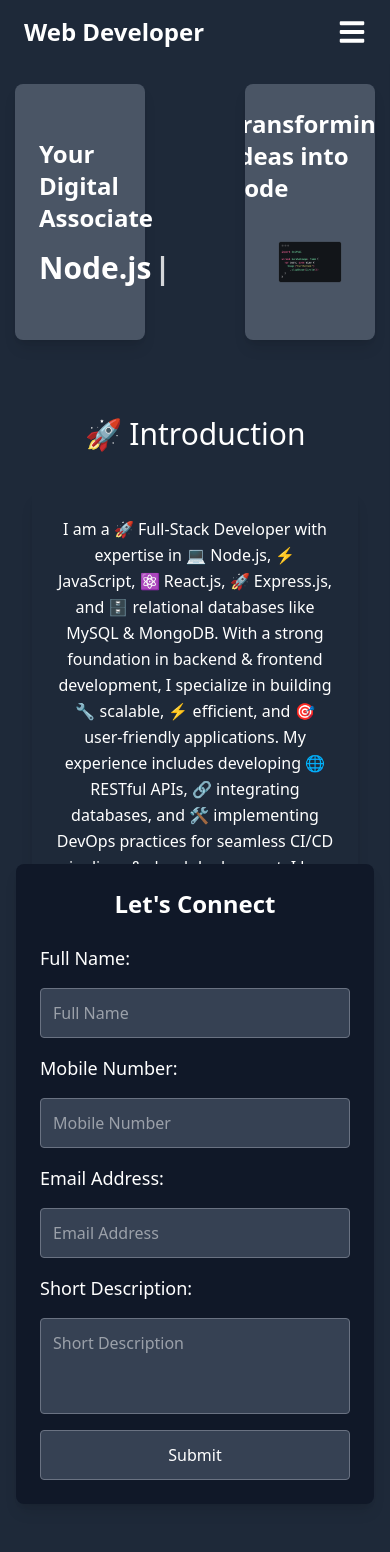
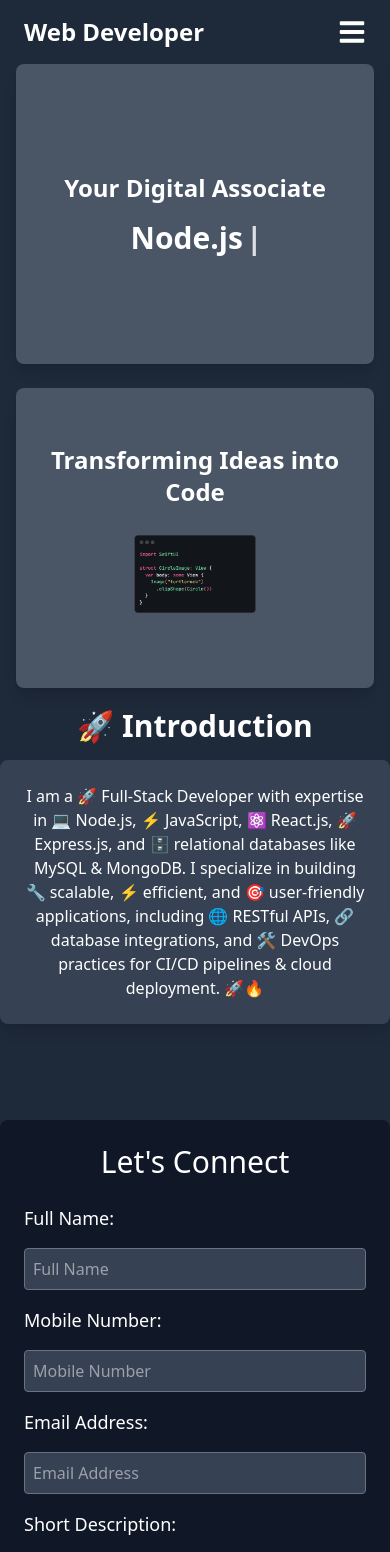
Before and after one commit to shobhankumarrath/Shobhan-Kumar-Rath-Portfolio, a React (Vite) app: page / in a window 390 px wide. Shown: the top 1552 px of the page. Built offline with nearby package versions, Linux system fonts and the light colour scheme.

Commit message:
Made it mobile responsive

```diff
--- a/src/components/AboutMe.jsx
+++ b/src/components/AboutMe.jsx
@@ -1,15 +1,16 @@
-import React from 'react'
+import React from 'react';
 
 const AboutMe = () => {
     return (
-        <div className='pt-5 bg-gray-800 h-15' id='aboutme'>
-            <div className='flex flex-col items-center justify-center text-center px-4'>
-                <h1 className='text-3xl md:text-4xl text-white hover:scale-105 transition-all duration-300'>🚀 Introduction</h1><br></br>
-                <p className='max-w-lg md:max-w-2xl shadow-lg rounded-lg text-white mt-4 p-6 m-4 flex items-center justify-center transition-all duration-300 hover:bg-gray-700 hover:shadow-2xl hover:scale-105 md:text-lg leading-relaxed'>
-                    I am a 🚀 Full-Stack Developer with expertise in 💻 Node.js, ⚡ JavaScript, ⚛ React.js, 🚀 Express.js, and 🗄️ relational databases like MySQL & MongoDB. With a strong foundation in backend & frontend development, I specialize in building 🔧 scalable, ⚡ efficient, and 🎯 user-friendly applications. My experience includes developing 🌐 RESTful APIs, 🔗 integrating databases, and 🛠️ implementing DevOps practices for seamless CI/CD pipelines & cloud deployment. I love 💡 problem-solving and constantly explore new technologies to enhance performance & user experience. I am eager to contribute to innovative projects and drive technical excellence! 🚀🔥</p>
-            </div>
-        </div >
-    )
-}
+        <div className="pt-5 pb-12 bg-gray-800 flex flex-col items-center" id="aboutme">
+            <h1 className="text-3xl md:text-4xl text-white font-bold mb-4 hover:scale-105 transition">
+                🚀 Introduction
+            </h1>
+            <p className="max-w-lg bg-gray-700 shadow-lg rounded-lg text-white p-6 text-center hover:bg-gray-600 hover:shadow-2xl hover:scale-105">
+                I am a 🚀 Full-Stack Developer with expertise in 💻 Node.js, ⚡ JavaScript, ⚛ React.js, 🚀 Express.js, and 🗄️ relational databases like MySQL & MongoDB. I specialize in building 🔧 scalable, ⚡ efficient, and 🎯 user-friendly applications, including 🌐 RESTful APIs, 🔗 database integrations, and 🛠️ DevOps practices for CI/CD pipelines & cloud deployment. 🚀🔥
+            </p>
+        </div>
+    );
+};
 
-export default AboutMe
+export default AboutMe;
--- a/src/components/BrandingBar.jsx
+++ b/src/components/BrandingBar.jsx
@@ -1,15 +1,18 @@
 import React from "react";
 import { Typewriter } from "react-simple-typewriter";
-import IMG from './../assets/ray-so-export.png';
+import IMG from "./../assets/ray-so-export.png";
 
 const BrandingBar = () => {
     return (
-        <div className="pt-16 bg-gray-800">
-            <div className="h-83 flex items-start justify-center bg-gray-800">
+        <div className="pt-16 bg-gray-800 px-4">
+            <div className="flex flex-col md:flex-row items-center justify-center gap-6 bg-gray-800">
+
                 {/* Left Side - Animated Typing */}
-                <div className="w-1/3 h-64 flex flex-col justify-center bg-gray-600 shadow-lg rounded-lg p-6 mt-[+20px] transition-all duration-300 hover:bg-gray-500 hover:shadow-2xl hover:scale-105">
-                    <span className="text-2xl font-bold mb-4 text-white">Your Digital Associate</span>
-                    <span className="text-3xl font-semibold text-white">
+                <div className="w-full md:flex-1 min-h-[300px] flex flex-col justify-center items-center bg-gray-600 shadow-lg rounded-lg p-6 transition-all duration-300 hover:bg-gray-500 hover:shadow-2xl hover:scale-105">
+                    <span className="text-2xl md:text-3xl font-bold mb-4 text-white text-center">
+                        Your Digital Associate
+                    </span>
+                    <span className="text-3xl md:text-4xl font-semibold text-white text-center">
                         <Typewriter
                             words={["Frontend", "Backend", "Node.js", "React.js"]}
                             loop={true}
@@ -21,11 +24,17 @@ const BrandingBar = () => {
                         />
                     </span>
                 </div>
-                <div className="w-25"></div>
+
                 {/* Right Side - Branding Content */}
-                <div className="w-1/3 h-64 flex flex-col items-center justify-center bg-gray-600 shadow-lg rounded-lg p-6 mt-[+20px] transition-all duration-300 hover:bg-gray-500 hover:shadow-2xl overflow-hidden hover:scale-105">
-                    <span className="text-2xl font-bold mb-1 text-white">Transforming Ideas into Code</span>
-                    <img src={IMG} alt="Code Illustration" className="w-full h-full object-contain rounded-lg"></img>
+                <div className="w-full md:flex-1 min-h-[300px] flex flex-col items-center justify-center bg-gray-600 shadow-lg rounded-lg p-6 transition-all duration-300 hover:bg-gray-500 hover:shadow-2xl overflow-hidden hover:scale-105">
+                    <span className="text-2xl md:text-3xl font-bold mb-2 text-white text-center">
+                        Transforming Ideas into Code
+                    </span>
+                    <img
+                        src={IMG}
+                        alt="Code Illustration"
+                        className="w-40 md:w-60 h-auto object-contain rounded-lg"
+                    />
                 </div>
             </div>
         </div>
--- a/src/components/ContactMe.jsx
+++ b/src/components/ContactMe.jsx
@@ -1,4 +1,4 @@
-import React, { useRef } from "react";
+import React, { useRef } from 'react';
 import emailjs from "@emailjs/browser";
 
 const ContactMe = () => {
@@ -7,8 +7,7 @@ const ContactMe = () => {
     const sendEmail = (e) => {
         e.preventDefault();
 
-        emailjs
-            .sendForm(
+        emailjs.sendForm(
             "shobhan1rath@gmail.com",
             "template_jasap1s",
             form.current,
@@ -16,8 +15,8 @@ const ContactMe = () => {
         )
             .then(
                 (result) => {
-                    console.log("Email sent successfully", result.text);
-                    alert("Message sent successfully!");
+                    console.log("Email sent successful", result.text);
+                    alert('Message sent successfully!');
                     form.current.reset();
                 },
                 (error) => {
@@ -28,64 +27,52 @@ const ContactMe = () => {
     };
 
     return (
-        <div className="pt-90 bg-gray-800 min-h-screen flex flex-col items-center px-4">
-            <div id='contactme' className="bg-gray-900 text-white p-6 md:p-8 rounded-lg shadow-lg w-full max-w-md mt-12 md:mt-20 transition-all duration-300 hover:bg-gray-700 hover:shadow-2xl hover:scale-105">
-                <h1 className="text-2xl md:text-4xl font-bold text-center mb-6">
-                    Let's Connect
-                </h1>
-                <div >
-                    <form ref={form} onSubmit={sendEmail} className="flex flex-col gap-4">
-                        <label htmlFor="fullName" className="text-lg md:text-xl">
-                            Full Name:
-                        </label>
+        <div className="pt-12 md:pt-16 bg-gray-800 flex flex-col items-center">
+            <div className="bg-gray-900 text-white p-6 md:p-8 rounded-lg shadow-lg w-full max-w-md transition-all duration-300 hover:bg-gray-700 hover:shadow-2xl hover:scale-105">
+                <h1 className="text-white text-3xl md:text-4xl text-center mb-6">Let's Connect</h1>
+                <form ref={form} onSubmit={sendEmail} className="flex flex-col gap-4 w-full">
+                    <label htmlFor="fullName" className="text-lg">Full Name:</label>
                     <input
                         type="text"
                         id="fullName"
                         name="user_name"
                         placeholder="Full Name"
-                            className="p-3 bg-gray-700 text-white rounded border border-gray-500 focus:outline-none w-full"
+                        className="p-2 bg-gray-700 text-white rounded border border-gray-500 focus:outline-none"
                     />
 
-                        <label htmlFor="mNumber" className="text-lg md:text-xl">
-                            Mobile Number:
-                        </label>
+                    <label htmlFor="mNumber" className="text-lg">Mobile Number:</label>
                     <input
                         type="number"
                         id="mNumber"
                         name="user_number"
                         placeholder="Mobile Number"
-                            className="p-3 bg-gray-700 text-white rounded border border-gray-500 focus:outline-none w-full"
+                        className="p-2 bg-gray-700 text-white rounded border border-gray-500 focus:outline-none"
                     />
 
-                        <label htmlFor="email" className="text-lg md:text-xl">
-                            Email Address:
-                        </label>
+                    <label htmlFor="email" className="text-lg">Email Address:</label>
                     <input
                         type="email"
                         id="email"
                         name="user_email"
                         placeholder="Email Address"
                         required
-                            className="p-3 bg-gray-700 text-white rounded border border-gray-500 focus:outline-none w-full"
+                        className="p-2 bg-gray-700 text-white rounded border border-gray-500 focus:outline-none"
                     />
 
-                        <label htmlFor="sDesc" className="text-lg md:text-xl">
-                            Short Description:
-                        </label>
+                    <label htmlFor="sDesc" className="text-lg">Short Description:</label>
                     <textarea
                         id="sDesc"
                         name="message"
                         placeholder="Short Description"
-                            className="p-3 bg-gray-700 text-white rounded border border-gray-500 focus:outline-none w-full h-24 resize-none"
+                        className="p-2 bg-gray-700 text-white rounded border border-gray-500 focus:outline-none w-full h-24 resize-none"
                     />
 
                     <input
                         type="submit"
                         value="Submit"
-                            className="p-3 bg-gray-700 text-white rounded border border-gray-500 focus:outline-none hover:scale-105 transition-all duration-300 cursor-pointer"
+                        className="p-2 bg-yellow-500 text-gray-900 font-semibold rounded border border-gray-500 hover:bg-yellow-600 cursor-pointer"
                     />
                 </form>
-                </div>
             </div>
         </div>
     );
```
Lines whose indentation alone changed are shown as unchanged.
